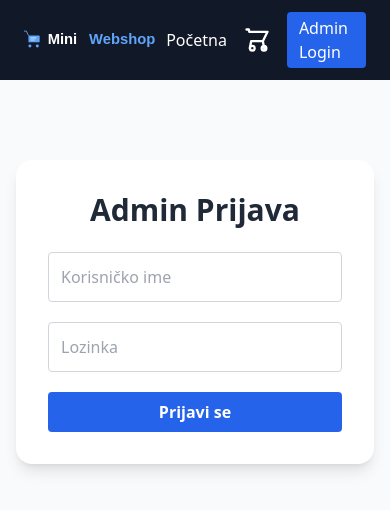
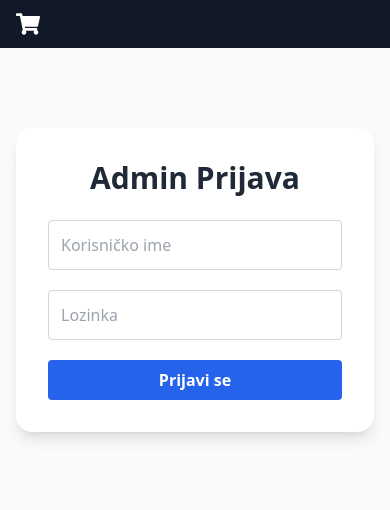
Before and after one commit to adrianjurisic/mini-webshop-frontend, a React (Create React App) app: page /admin/login in a window 390 px wide. Shown: the top 510 px of the page. Built offline with nearby package versions, Linux system fonts and the light colour scheme.

Commit message:
Navbar redesign

```diff
--- a/package.json
+++ b/package.json
@@ -9,6 +9,7 @@
     "@testing-library/user-event": "^13.5.0",
     "react": "^19.1.0",
     "react-dom": "^19.1.0",
+    "react-icons": "^5.5.0",
     "react-router-dom": "^7.7.0",
     "react-scripts": "5.0.1",
     "web-vitals": "^2.1.4"
--- a/src/components/Navbar.jsx
+++ b/src/components/Navbar.jsx
@@ -1,5 +1,5 @@
 import { Link, useNavigate } from "react-router-dom";
-import CartIcon from "../components/CartIcon";
+import { FaShoppingCart } from "react-icons/fa";
 import logo from "../logo.svg";
 
 export default function Navbar() {
@@ -20,12 +20,20 @@ export default function Navbar() {
   };
 
   return (
-    <nav className="bg-gray-900 text-white px-6 py-3 flex justify-between items-center shadow-md">
-      <button onClick={handleLogoClick} className="flex items-center gap-2">
+    <nav className="bg-gray-900 text-white px-4 py-3 flex justify-between items-center shadow-md">
+      {/* Mobile: samo korpa */}
+      <div className="md:hidden">
+        <Link to="/shop/cart" className="text-2xl">
+          <FaShoppingCart />
+        </Link>
+      </div>
+
+      {/* Desktop: logo + linkovi */}
+      <div className="hidden md:flex items-center gap-2 cursor-pointer" onClick={handleLogoClick}>
         <img src={logo} alt="MiniWebshop logo" className="h-8 w-auto" />
-      </button>
+      </div>
 
-      <div className="flex gap-4 items-center">
+      <div className="hidden md:flex gap-4 items-center">
         {isAdmin ? (
           <>
             <Link to="/admin/dashboard" className="hover:underline">
@@ -46,8 +54,8 @@ export default function Navbar() {
             <Link to="/" className="hover:underline">
               Početna
             </Link>
-            <Link to="/shop/cart" className="hover:underline">
-              <CartIcon />
+            <Link to="/shop/cart" className="hover:underline text-xl">
+              <FaShoppingCart />
             </Link>
             <Link
               to="/admin/login"
```
Also changed, not shown: 1 other file (tests, documents, lock files or other folders).
